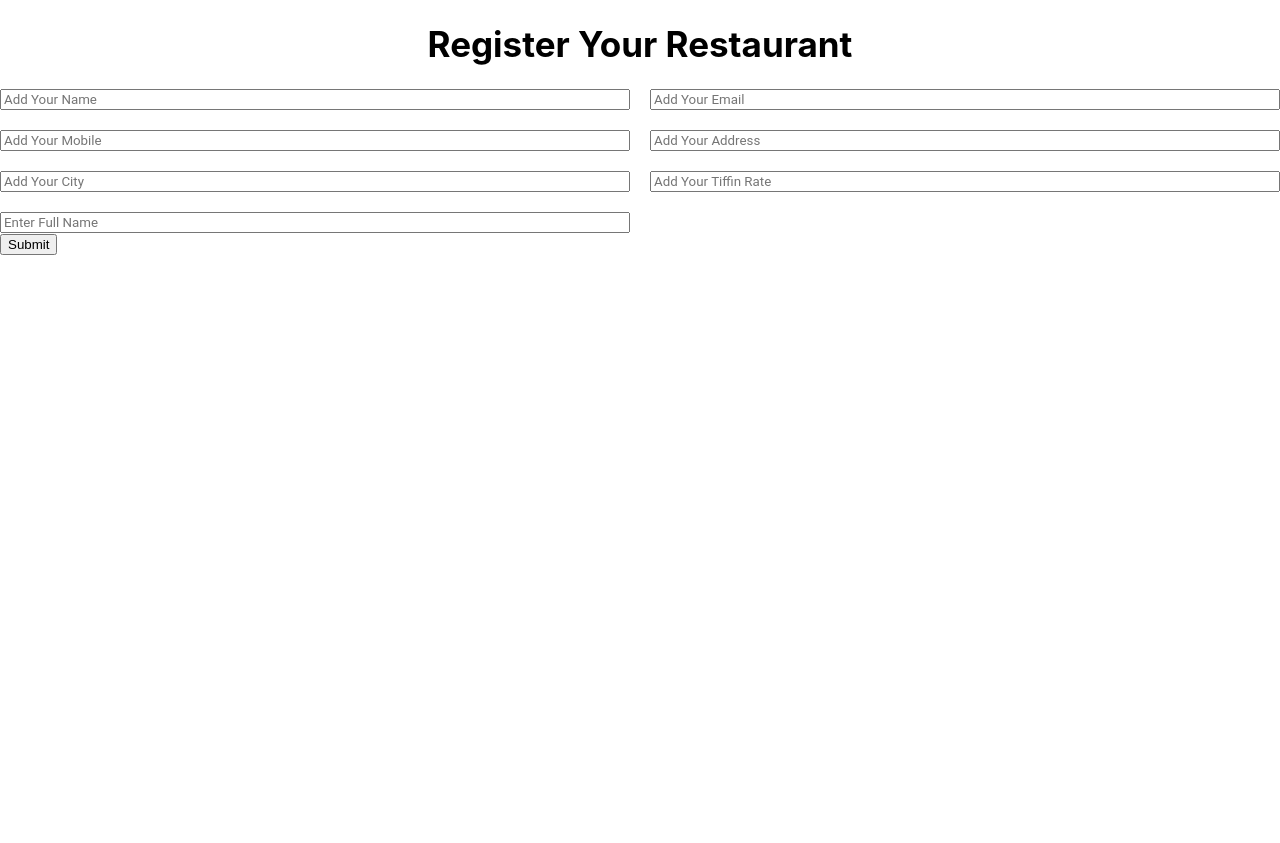
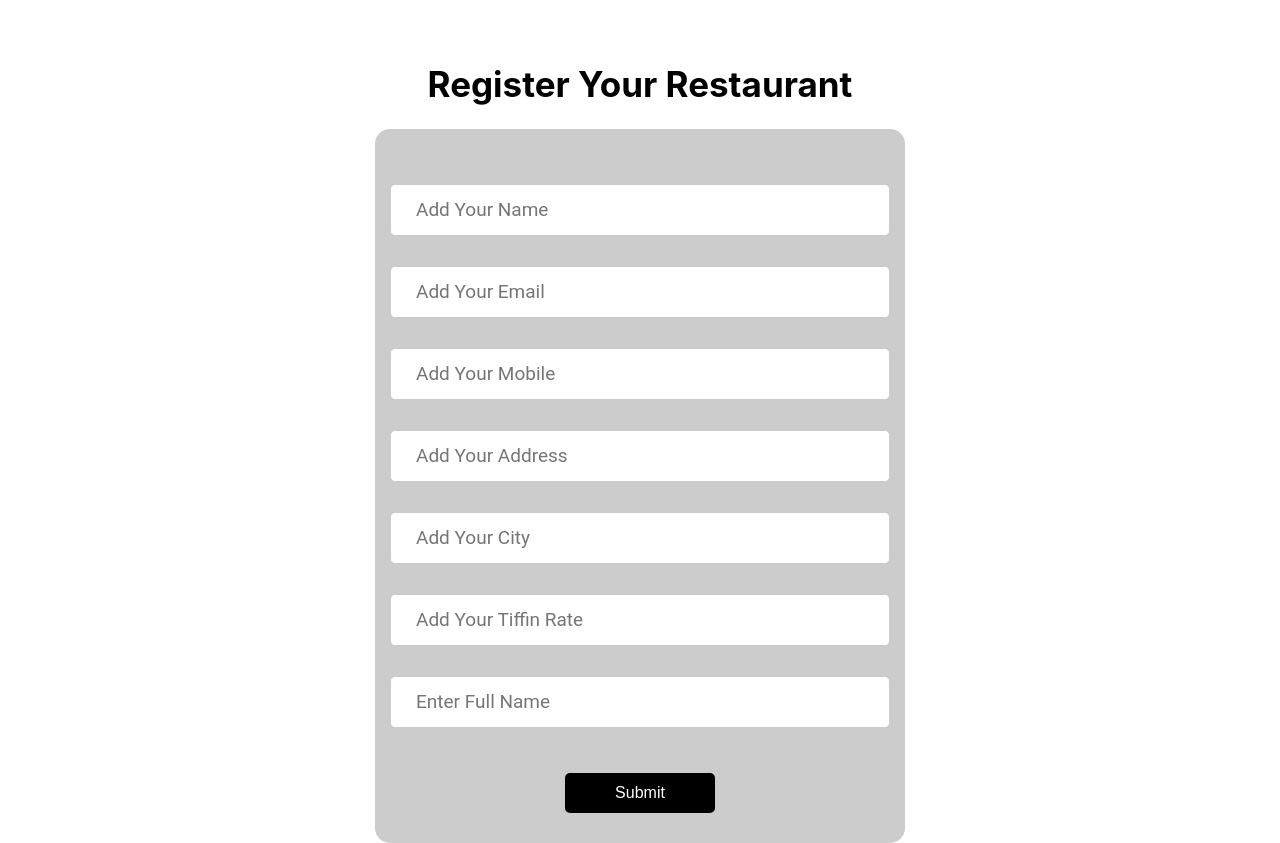
Before and after one commit to ashish-khankari/Tiffome-website, a React (Create React App) app: page /registerHotelForm in a window 1280 px wide. Before the commit the page ends 800 px from the top, so only its background shows below. Built offline with nearby package versions, Linux system fonts and the light colour scheme.

Commit message:
Added Hotel Registration Form for Clients

```diff
--- a/src/Components/HotelRegistration/HotelRegistartion.js
+++ b/src/Components/HotelRegistration/HotelRegistartion.js
@@ -1,4 +1,5 @@
 import React, { useState } from 'react'
+import styles from './HotelRegistrationForm.module.css'
 const HotelRegistartion = () => {
 
     // maintaining state for each input field
@@ -11,6 +12,11 @@ const HotelRegistartion = () => {
     const [fullName, setFullName] = useState('')
 
     // const [mydata, setData] = useState("")
+
+    function submitHotelData(e){
+        e.preventDefault()
+        submitData()
+    }
 
     function submitData() {
 
@@ -34,7 +40,7 @@ const HotelRegistartion = () => {
             setMobile("")
             setCity("")
             setRate("")
-            setFullName()
+            setFullName("")
 
             alert("ThankYou for Registering")
         } else {
@@ -46,23 +52,24 @@ const HotelRegistartion = () => {
 
     return (
 
-        <div className='registration-form'>
+        <div className={styles.registrationForm}>
             <h1>Register Your Restaurant</h1>
-            <form>
+            <form className={styles.hotelRegistrationForm} onSubmit={submitHotelData}>
+                <div className={styles.registrationForm}>
 
                     <input
                         placeholder='Add Your Name'
                         type='text'
                         onChange={(e) => setName(e.target.value)}
                         value={name}
-                    className='input-field'
+                        className={styles.inputField}
                     />
                     <input
                         placeholder='Add Your Email'
                         type='email'
                         onChange={(e) => setEmail(e.target.value)}
                         value={email}
-                    className='input-field'
+                        className={styles.inputField}
 
                     />
                     <input
@@ -70,7 +77,7 @@ const HotelRegistartion = () => {
                         type='number'
                         onChange={(e) => setMobile(e.target.value)}
                         value={mobile}
-                    className='input-field'
+                        className={styles.inputField}
 
                     />
                     <input
@@ -78,7 +85,7 @@ const HotelRegistartion = () => {
                         type='text'
                         onChange={(e) => setAddress(e.target.value)}
                         value={address}
-                    className='input-field'
+                        className={styles.inputField}
 
                     />
                     <input
@@ -86,7 +93,7 @@ const HotelRegistartion = () => {
                         type='text'
                         onChange={(e) => setCity(e.target.value)}
                         value={city}
-                    className='input-field'
+                        className={styles.inputField}
                     />
 
                     <input
@@ -94,7 +101,7 @@ const HotelRegistartion = () => {
                         type='text'
                         onChange={(e) => setRate(e.target.value)}
                         value={rate}
-                    className='input-field'
+                        className={styles.inputField}
                     />
 
                     <input
@@ -102,13 +109,13 @@ const HotelRegistartion = () => {
                         type='text'
                         onChange={(e) => setFullName(e.target.value)}
                         value={fullName}
-                    className='input-field'
+                        className={styles.inputField}
                     />
 
-
+                    <button className={styles.submitBtn}>Submit</button>
+                </div>
             </form>
 
-            <button onClick={submitData} className='submit-btn'>Submit</button>
         </div>
 
     )
--- /dev/null
+++ b/src/Components/HotelRegistration/HotelRegistrationForm.module.css
@@ -0,0 +1,39 @@
+.registrationForm {
+    display: flex;
+    flex-direction: column;
+    align-items: center;
+    margin-top: 40px;
+  }
+
+  .hotelRegistrationForm {
+    display: flex;
+    flex-direction: column;
+    align-items: center;
+    background-color: #ccc;
+    border-radius: 15px;
+  }
+
+
+  .inputField {
+    width: 500px;
+    height: 40px;
+    padding: 10px;
+    font-size: 19px;
+    border: 1px solid #ccc;
+    border-radius: 5px;
+    outline: none;
+    padding: 25px;
+    margin: 15px;
+  }
+
+  .submitBtn {
+    width: 150px;
+    height: 40px;
+    font-size: 16px;
+    color: white;
+    background-color: rgb(0, 0, 0);
+    border: none;
+    border-radius: 5px;
+    cursor: pointer;
+    margin: 30px;
+  }
```
Lines whose indentation alone changed are shown as unchanged.
